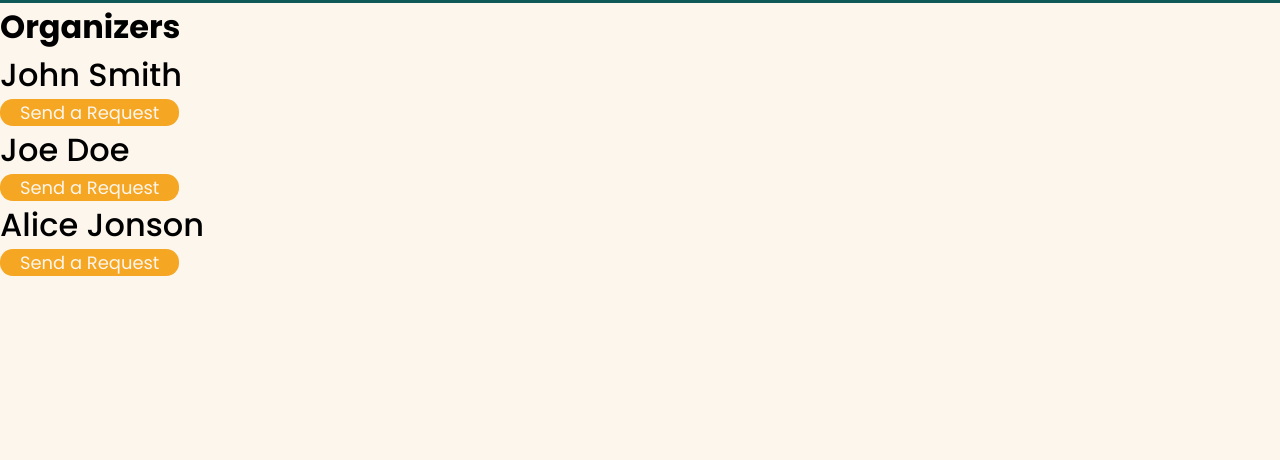
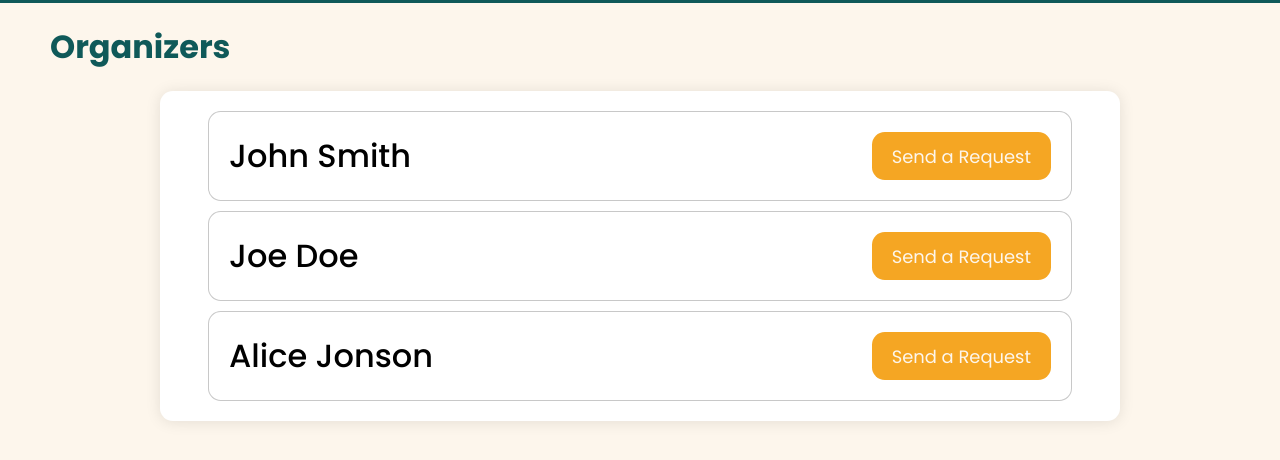
Before and after one commit to kimodri/donation-tracker, a plain HTML site: page htmls/rep_request_org.html in a window 1280 px wide. Shown: the part 64-524 px from the top of the page. Drawn offline with Linux system fonts and the light colour scheme.

Commit message:
Fix inner div of organizer list for send request

```diff
--- a/htmls/rep_request_org.html
+++ b/htmls/rep_request_org.html
@@ -26,26 +26,26 @@
         </div>
     </nav>
 
-    <h1 id="donor-organizer-title">Organizers</h1>
+    <h1 id="donor-page-title">Organizers</h1>
 
-    <div class="donor-organizer-container">
+    <div class="donor-center-container">
 
         <!-- {% for organizer in organizers %}
                 <h2>{{organizer['name']}}</h2>
             {% endfor %} -->
 
         <!-- Ito yung ipasok mo sa forloop na div -->
-        <div class="donor-organizer-div">
+        <div class="donor-center-div">
             <h3 class="organizer-name">John Smith</h3>
             <button onclick="window.location.href='rep_request_form.html'" class="feedback-bttn">Send a Request</button>
         </div>
 
-        <div class="donor-organizer-div">
+        <div class="donor-center-div">
             <h3 class="organizer-name">Joe Doe</h3>
             <button onclick="window.location.href='rep_request_form.html'" class="feedback-bttn">Send a Request</button>
         </div>
 
-        <div class="donor-organizer-div">
+        <div class="donor-center-div">
             <h3 class="organizer-name">Alice Jonson</h3>
             <button onclick="window.location.href='rep_request_form.html'" class="feedback-bttn">Send a Request</button>
         </div>
```
